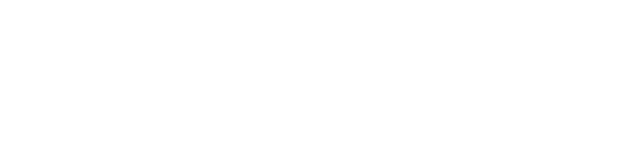
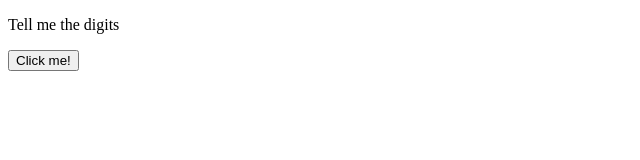
Before and after one commit to cabezonidas/js-basics, a website: page index.html in a window 1280 px wide. Shown: the whole page, without its empty margins (0-640 px from the left). Drawn offline with Linux system fonts and the light colour scheme.

Commit message:
add html that calls log functions

```diff
--- a/index.html
+++ b/index.html
@@ -8,5 +8,7 @@
   </head>
   <body>
     <script src="app.js"></script>
+    <p>Tell me the digits</p>
+    <button onclick="logDigits()">Click me!</button>
   </body>
 </html>
```
